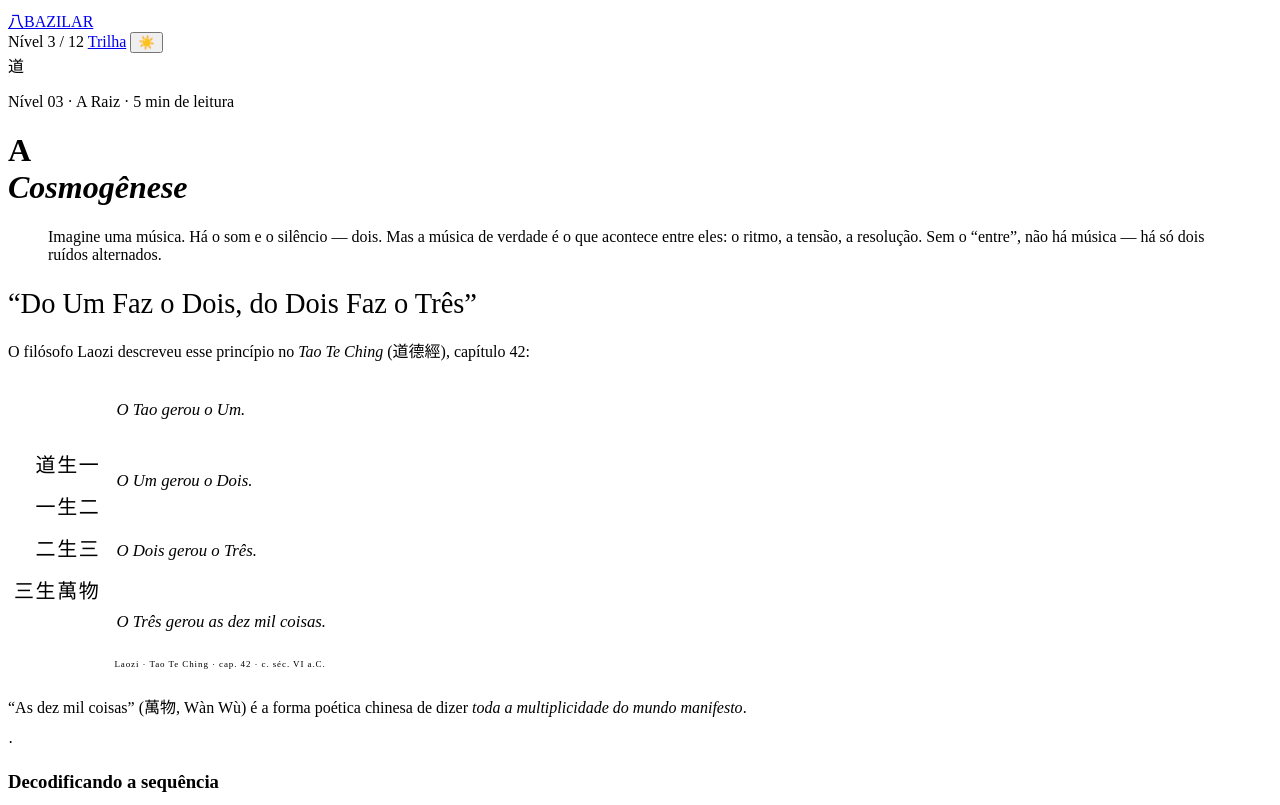
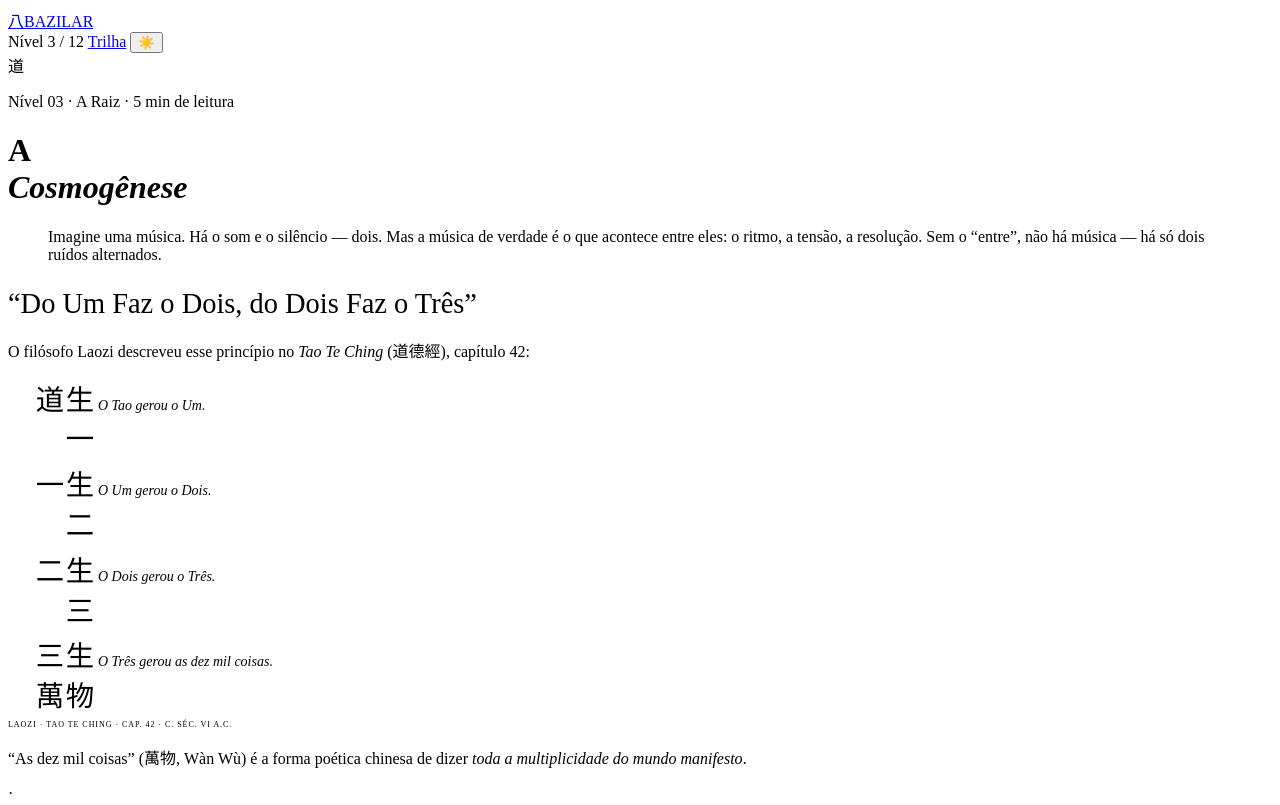
Before and after one commit to ShimaArtBr/12-passos, a plain HTML site: page level-03.html in a window 1280 px wide. Shown: the top 805 px of the page. Drawn offline with Linux system fonts and the light colour scheme.

Commit message:
Update level-03.html

```diff
--- a/level-03.html
+++ b/level-03.html
@@ -47,32 +47,36 @@
   </h2>
 <p>O filósofo Laozi descreveu esse princípio no <em>Tao Te Ching</em> (<span style="font-family:var(--fc)">道德經</span>), capítulo 42:</p>
 <style>
-.laozi-card{display:flex;align-items:center;gap:var(--s4);border-radius:var(--rl);padding:var(--s4) var(--s5);margin:var(--s6) 0 var(--s5);background:var(--sc);box-shadow:var(--sh);border:1px solid var(--gb);transition:box-shadow .35s var(--ease)}
+.laozi-card{border-radius:var(--rl);padding:var(--s4) var(--s5) var(--s3);margin:var(--s6) 0 var(--s5);background:var(--sc);box-shadow:var(--sh);border:1px solid var(--gb);transition:box-shadow .35s var(--ease)}
 .laozi-card:hover{box-shadow:var(--shm)}
-.laozi-hanzi-col{display:flex;flex-direction:column;align-items:flex-end;gap:4px;flex-shrink:0}
-.laozi-poem-col{display:flex;flex-direction:column;align-items:flex-start;gap:4px;flex:1}
-.laozi-hanzi-phrase{font-family:var(--fc);font-size:1.25rem;color:var(--im);letter-spacing:.08em;line-height:1.6;padding:3px 6px;border-radius:var(--r);text-align:right;transition:color .25s var(--ease),text-shadow .25s var(--ease),background .25s var(--ease);cursor:pointer}
-.laozi-hanzi-phrase.hovered{color:var(--gold);text-shadow:0 0 18px color-mix(in srgb,var(--gold) 50%,transparent);background:var(--gs)}
+.laozi-row{display:flex;align-items:baseline;gap:var(--s3);padding:3px 0;border-radius:var(--r);transition:background .2s var(--ease)}
+.laozi-row.lit{background:var(--gs)}
+.laozi-hanzi-phrase{font-family:var(--fc);font-size:1.777rem;font-weight:400;color:var(--im);letter-spacing:.06em;line-height:1.4;text-align:right;flex-shrink:0;width:5.5rem;transition:color .25s var(--ease),text-shadow .25s var(--ease);cursor:pointer}
+.laozi-hanzi-phrase.hovered{color:var(--gold);text-shadow:0 0 20px color-mix(in srgb,var(--gold) 45%,transparent)}
 .laozi-hanzi-phrase.dimmed{color:var(--id)}
-.laozi-strophe{font-family:var(--ff);font-size:1.05rem;font-style:italic;color:var(--is);line-height:1.6;padding:3px 8px;border-left:2px solid transparent;border-radius:0 var(--r) var(--r) 0;transition:color .25s var(--ease),border-color .25s var(--ease),background .25s var(--ease);cursor:pointer}
-.laozi-strophe.lit{color:var(--ip);border-left-color:var(--gold);background:var(--gs)}
-.laozi-attr{font-family:var(--fm2);font-size:.563rem;color:var(--id);letter-spacing:.1em;margin-top:var(--s1);padding-left:8px}
+.laozi-strophe{font-family:var(--ff);font-size:.875rem;font-style:italic;color:var(--is);line-height:1.6;flex:1;border-left:2px solid transparent;padding-left:var(--s2);transition:color .25s var(--ease),border-color .25s var(--ease);cursor:pointer}
+.laozi-strophe.lit{color:var(--ip);border-left-color:var(--gold)}
+.laozi-attr{font-family:var(--fm2);font-size:.5rem;color:var(--id);letter-spacing:.12em;text-transform:uppercase;margin-top:var(--s2);padding-left:calc(5.5rem + var(--s3))}
 </style>
 
 <aside aria-label="Citação do Tao Te Ching, capítulo 42" class="laozi-card" id="laozi-card">
-<div class="laozi-hanzi-col" aria-hidden="true">
-<span class="laozi-hanzi-phrase" data-strophe="0">道生一</span>
-<span class="laozi-hanzi-phrase" data-strophe="1">一生二</span>
-<span class="laozi-hanzi-phrase" data-strophe="2">二生三</span>
-<span class="laozi-hanzi-phrase" data-strophe="3">三生萬物</span>
+<div class="laozi-row" data-row="0">
+  <span class="laozi-hanzi-phrase" data-strophe="0">道生一</span>
+  <p class="laozi-strophe" data-strophe="0">O Tao gerou o Um.</p>
 </div>
-<div class="laozi-poem-col">
-<p class="laozi-strophe" data-strophe="0">O Tao gerou o Um.</p>
-<p class="laozi-strophe" data-strophe="1">O Um gerou o Dois.</p>
-<p class="laozi-strophe" data-strophe="2">O Dois gerou o Três.</p>
-<p class="laozi-strophe" data-strophe="3">O Três gerou as dez mil coisas.</p>
+<div class="laozi-row" data-row="1">
+  <span class="laozi-hanzi-phrase" data-strophe="1">一生二</span>
+  <p class="laozi-strophe" data-strophe="1">O Um gerou o Dois.</p>
+</div>
+<div class="laozi-row" data-row="2">
+  <span class="laozi-hanzi-phrase" data-strophe="2">二生三</span>
+  <p class="laozi-strophe" data-strophe="2">O Dois gerou o Três.</p>
+</div>
+<div class="laozi-row" data-row="3">
+  <span class="laozi-hanzi-phrase" data-strophe="3">三生萬物</span>
+  <p class="laozi-strophe" data-strophe="3">O Três gerou as dez mil coisas.</p>
+</div>
 <p class="laozi-attr">Laozi · Tao Te Ching · cap. 42 · c. séc. VI a.C.</p>
-</div>
 </aside>
 
 <script>
@@ -81,16 +85,18 @@
   if(!card)return;
   const phrases=card.querySelectorAll('.laozi-hanzi-phrase');
   const strophes=card.querySelectorAll('.laozi-strophe');
+  const rows=card.querySelectorAll('.laozi-row');
   function light(idx){
     phrases.forEach((p,i)=>{p.classList.toggle('hovered',i===idx);p.classList.toggle('dimmed',i!==idx)});
     strophes.forEach((s,i)=>s.classList.toggle('lit',i===idx));
+    rows.forEach((r,i)=>r.classList.toggle('lit',i===idx));
   }
   function reset(){
     phrases.forEach(p=>{p.classList.remove('hovered','dimmed')});
     strophes.forEach(s=>s.classList.remove('lit'));
+    rows.forEach(r=>r.classList.remove('lit'));
   }
-  phrases.forEach((p,i)=>{p.addEventListener('mouseenter',()=>light(i));p.addEventListener('mouseleave',reset)});
-  strophes.forEach((s,i)=>{s.addEventListener('mouseenter',()=>light(i));s.addEventListener('mouseleave',reset)});
+  rows.forEach((r,i)=>{r.addEventListener('mouseenter',()=>light(i));r.addEventListener('mouseleave',reset)});
 })();
 </script>
 <p>“As dez mil coisas” (<span style="font-family:var(--fc)">萬物</span>, Wàn Wù) é a forma poética chinesa de dizer <em>toda a multiplicidade do mundo manifesto</em>.</p>
```
